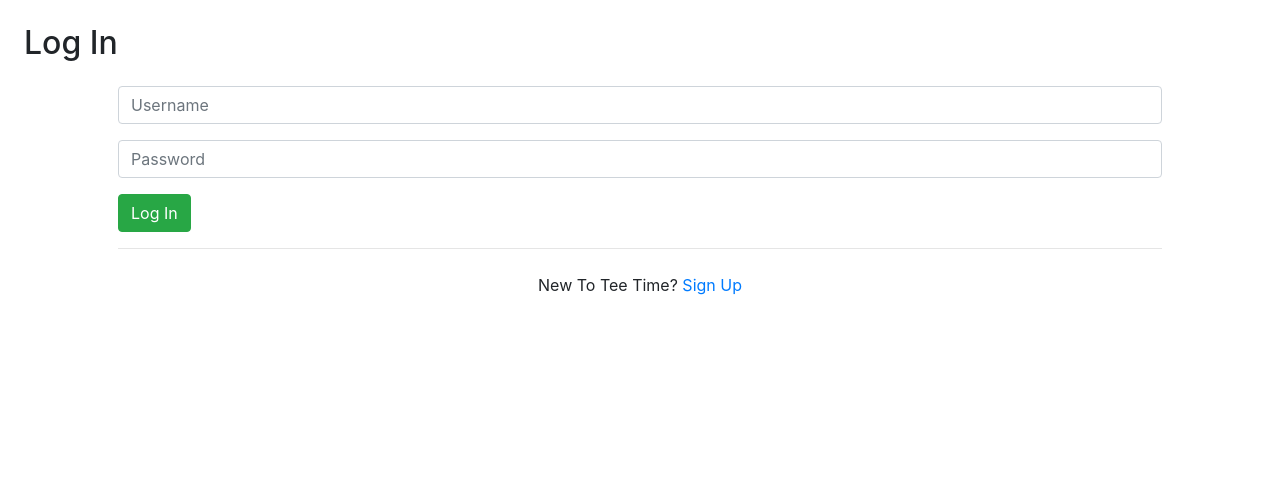
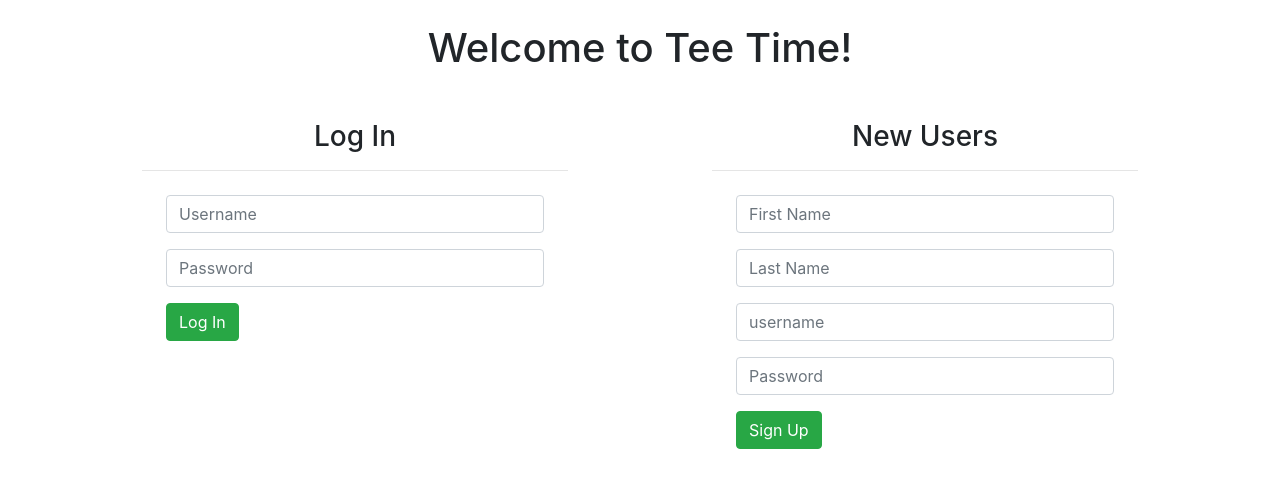
Before and after one commit to apnordin/CragList, a React (Create React App) app in the folder client/: page /login in a window 1280 px wide. Shown: the top 488 px of the page. Built offline with nearby package versions, Linux system fonts and the light colour scheme.

Commit message:
Login and signup consolidated + formatting. Next is signup also logs in

```diff
--- a/client/src/App.js
+++ b/client/src/App.js
@@ -2,7 +2,7 @@ import React, {useState } from 'react';
 import { BrowserRouter as Router, Route } from "react-router-dom";
 import Wrapper from "./components/Wrapper";
 // import Navbar from "./components/Navbar";
-import Signup from "./pages/Signup";
+// import Signup from "./pages/Signup";
 import Login from "./pages/Login";
 import Dashboard from "./pages/Dashboard"
 import './App.css';
@@ -15,15 +15,16 @@ function App() {
     // This allows the user to access both login and signup without a token. It only prohibits welcome
   if (!token) {
     // && (window.location.pathname === "/welcome")
-    // console.log('Condition met');
     return <Login setToken={setToken} />
   }
+
+
 
   return (
     <Router>
       <div>
         <Wrapper>
-          <Route exact path="/signup" component={Signup} />
+          {/* <Route exact path="/signup" component={Signup} /> */}
           <Route exact path="/login" component={Login} />
           <Route exact path ="/" component={Dashboard} />
         </Wrapper>
--- a/client/src/pages/Signup.js
+++ b/client/src/components/Signup.js
@@ -1,5 +1,4 @@
 import React, { useState } from "react";
-import Chatbox from "../components/ChatBox";
 import AUTH from "../utils/AUTH";
 
 function Signup() {
@@ -21,19 +20,16 @@ function Signup() {
       password: password.trim()
       // newUser
     })
-    .then(() => {
-      window.location.replace("/welcome")
-    })
     .catch(err => console.log('OOOOOPS: ', err));
 
   };
 
   return (
-    <div>
-      <div className="m-4">
-        <h2>Sign Up</h2>
+    <div className="col-sm-6 px-5">
+      <div className="m-4 text-center">
+        <h3>New Users</h3>
+      <hr></hr>
       </div>
-
       <form onSubmit={handleSubmit}>
         <div className="container mt-3 px-5">
           <div className="row form-group">
@@ -44,7 +40,7 @@ function Signup() {
                 placeholder="First Name"
                 name="firstname"
                 onChange={e => setFirstname(e.target.value)}
-              />
+                />
             </div>
           </div>
           <div className="row form-group">
@@ -55,7 +51,7 @@ function Signup() {
                 placeholder="Last Name"
                 name="lastname"
                 onChange={e => setLastname(e.target.value)}
-              />
+                />
             </div>
           </div>
           <div className="row form-group">
@@ -66,7 +62,7 @@ function Signup() {
                 placeholder="username"
                 name="username"
                 onChange={e => setUsername(e.target.value)}
-              />
+                />
             </div>
           </div>
           <div className="row form-group">
@@ -77,22 +73,14 @@ function Signup() {
                 placeholder="Password"
                 name="password"
                 onChange={e => setPassword(e.target.value)}
-              />
+                />
             </div>
           </div>
           <button className="btn btn-success" type="submit">
             Sign Up
           </button>
-        <hr></hr>
         </div>
       </form>
-
-      <div className="container text-center mt-4">
-        Already a user?
-        <span> </span>
-        <a href="/login" className="login">Log In</a>
-      </div>
-      <Chatbox />
     </div>
   );
 }
--- a/client/src/pages/Dashboard.js
+++ b/client/src/pages/Dashboard.js
@@ -10,7 +10,7 @@ function Dashboard () {
         <div>
             <Navbar />
             <div className="m-4">
-            {/* Welcome user {user} */}
+            Welcome user!
             <Chatbox />
 
             </div>
--- a/client/src/pages/Login.js
+++ b/client/src/pages/Login.js
@@ -1,5 +1,6 @@
 import React, { useState } from "react";
 import AUTH from "../utils/AUTH";
+import Signup from "../components/Signup"
 import PropTypes from 'prop-types';
 
 
@@ -31,8 +32,13 @@ export default function Login ({ setToken }) {
 
     return (
         <div>
-            <div className="m-4">
-                <h2>Log In</h2>
+            <div className="container">
+                <h1 className="text-center m-4">Welcome to Tee Time!</h1>
+                <div className="row">
+                    <div className="col-sm-6 px-5">
+                        <div className="m-4 text-center">
+                            <h3>Log In</h3>
+                            <hr></hr>
                         </div>
                         <form onSubmit={handleSubmit}>
                             <div className="container mt-3 px-5">
@@ -61,13 +67,11 @@ export default function Login ({ setToken }) {
                             <button className="btn btn-success" type="submit">
                                 Log In
                             </button>
-                <hr></hr>
                             </div>
                         </form>
-            <div className="container text-center mt-4">
-                New To Tee Time?
-                <span> </span>
-                <a href="/" className="signup">Sign Up</a>
+                    </div>
+                    <Signup />
+                </div>
             </div>
         </div>
     )
```
Lines whose indentation alone changed are shown as unchanged.
